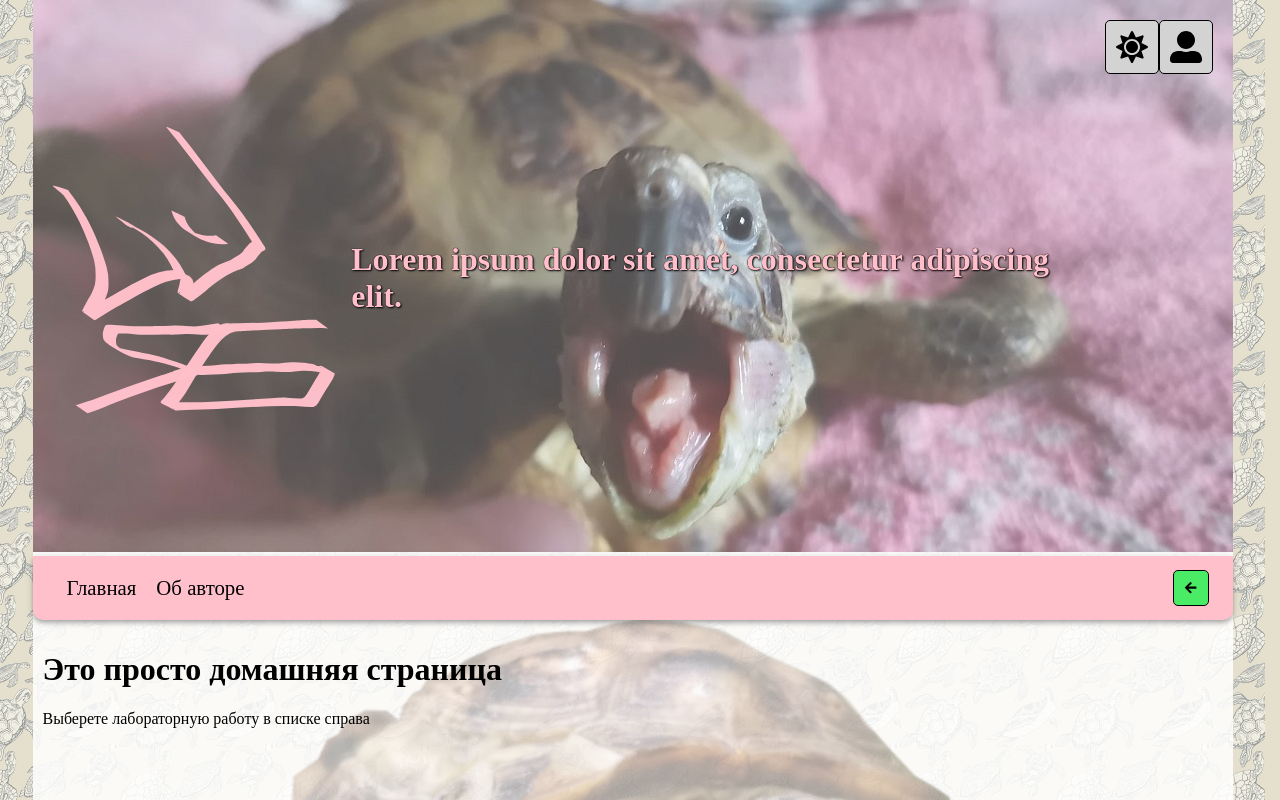
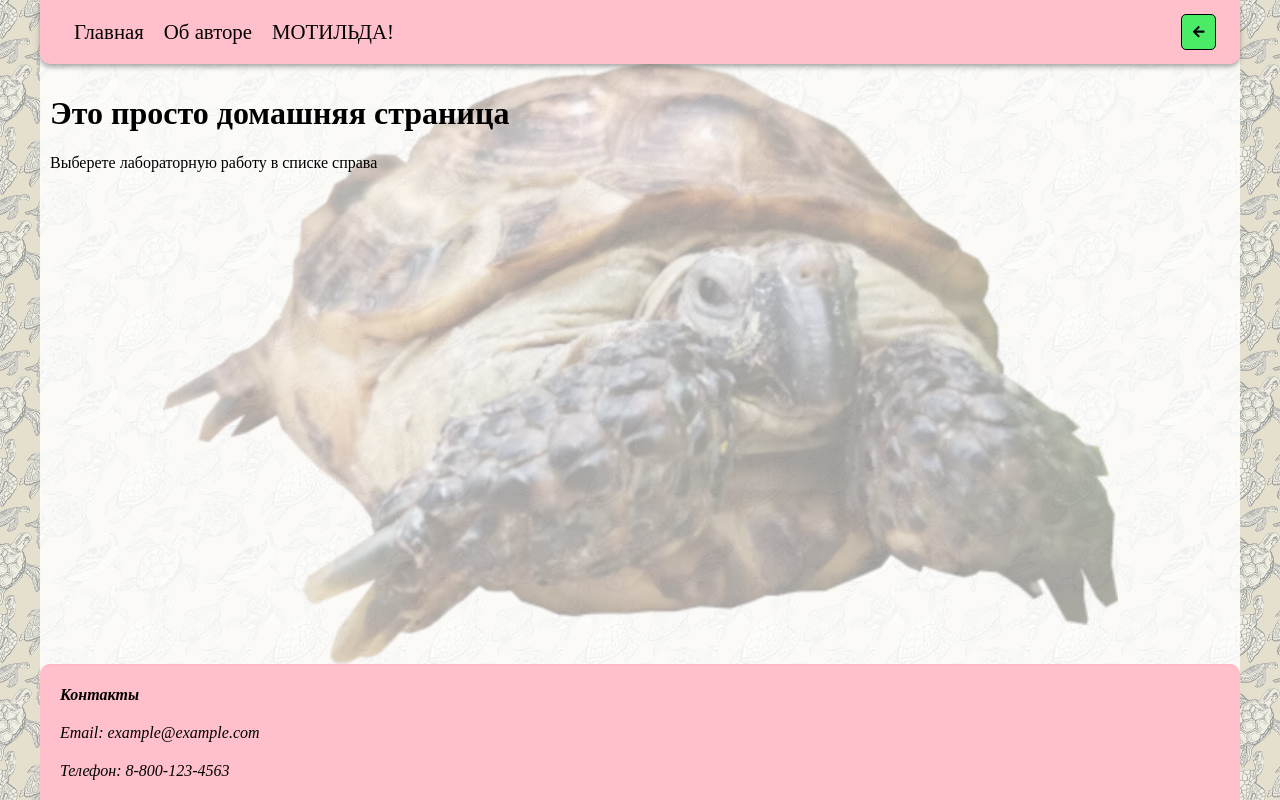
Before and after one commit to Berrek-creator/altgy_modern_web, a React (Vite) app: page / in a window 1280 px wide. Shown: the top 800 px of the page. Built offline with nearby package versions, Linux system fonts and the light colour scheme.

Commit message:
header moved

```diff
--- a/src/App.jsx
+++ b/src/App.jsx
@@ -1,7 +1,6 @@
-import { useEffect, useState } from 'react'
+import { useEffect } from 'react'
 import './App.css'
 
-import Header_component from './components/Header.jsx'
 import MUI_Navbar from './components/MUI_Navbar.jsx'
 
 import Footer_component from './components/Footer.jsx'
@@ -30,7 +29,8 @@ function App() {
 
   return (
       <>
-        <Header_component></Header_component>
+
+
         <MUI_Navbar></MUI_Navbar>
 
         <div id='main-wrap'>
--- a/src/components/MUI_Navbar.jsx
+++ b/src/components/MUI_Navbar.jsx
@@ -17,7 +17,6 @@ import { useContext } from "react";
 import { FaArrowRight, FaArrowLeft } from "react-icons/fa"
 
 import { Link } from 'react-router-dom';
-
 
 function MUI_Navbar() {
   const [is_open, toggleSidebar] = useContext(ThemeContext).sidebar
@@ -74,12 +73,17 @@ function MUI_Navbar() {
                   <Link className="nav-link" to={"/about"}>Об авторе</Link>
                 </MenuItem>
 
+                <MenuItem key={'motilda'} onClick={handleCloseNavMenu}>
+                  <Link className="nav-link" to={"/motilda"}>МОТИЛЬДА!</Link>
+                </MenuItem>
+
               </Menu>
             </Box>
 
             <Box sx={{ flexGrow: 1, display: { xs: 'none', md: 'flex' } }}>
                 <Link className="nav-link" to={"/"}>Главная</Link>
                 <Link className="nav-link" to={"/about"}>Об авторе</Link>
+                <Link className="nav-link" to={"/motilda"}>МОТИЛЬДА!</Link>
             </Box>
 
             <Box>
--- a/src/components/Sidebar.jsx
+++ b/src/components/Sidebar.jsx
@@ -8,6 +8,9 @@ import { Drawer } from '@mui/material'
 
 import FancyButton from "../routes/lab2/FancyButton";
 import { FaArrowRight } from "react-icons/fa";
+
+import ChangeThemeBtn from '../routes/lab4/ChangeThemeBtn';
+import LogInOutBtn from './LogInOutBtn';
 
 function Sidebar() {
 
@@ -41,6 +44,12 @@ function Sidebar() {
         <Drawer open={is_open ? true : false} onClose={toggleSidebar} anchor='right' disableScrollLock={true}>
             <aside id="sidebar-right">
                 <section id="last-news" >
+                    <div id="sidebar-menu">
+
+                        <ChangeThemeBtn></ChangeThemeBtn>
+                        <LogInOutBtn></LogInOutBtn>
+                    </div>
+                    <hr></hr>
                     <h3>Лабораторные работы
                         <FancyButton className="fbtn fbtn-success ma" onClick={toggleSidebar}>
                             <FaArrowRight></FaArrowRight>
--- a/src/index.css
+++ b/src/index.css
@@ -17,12 +17,11 @@ html {
   background-color: var(--main-bg-2);
 
   /* включить ширину скролл бара в ширину страницы */
-  scrollbar-gutter: stable;
+  /*scrollbar-gutter: stable;*/
 }
 
 body {
   background-color: rgba(255,255,255,0.85);
-
 }
 
 h3 {
@@ -220,6 +219,12 @@ nav a:hover {
 
 #sidebar-right section {
   width: 100%;
+}
+
+#sidebar-menu {
+  display: flex;
+  justify-content: end;
+  padding: 10px;
 }
 
 footer {
```
Also changed, not shown: src/main.jsx (+8 -2 lines).
